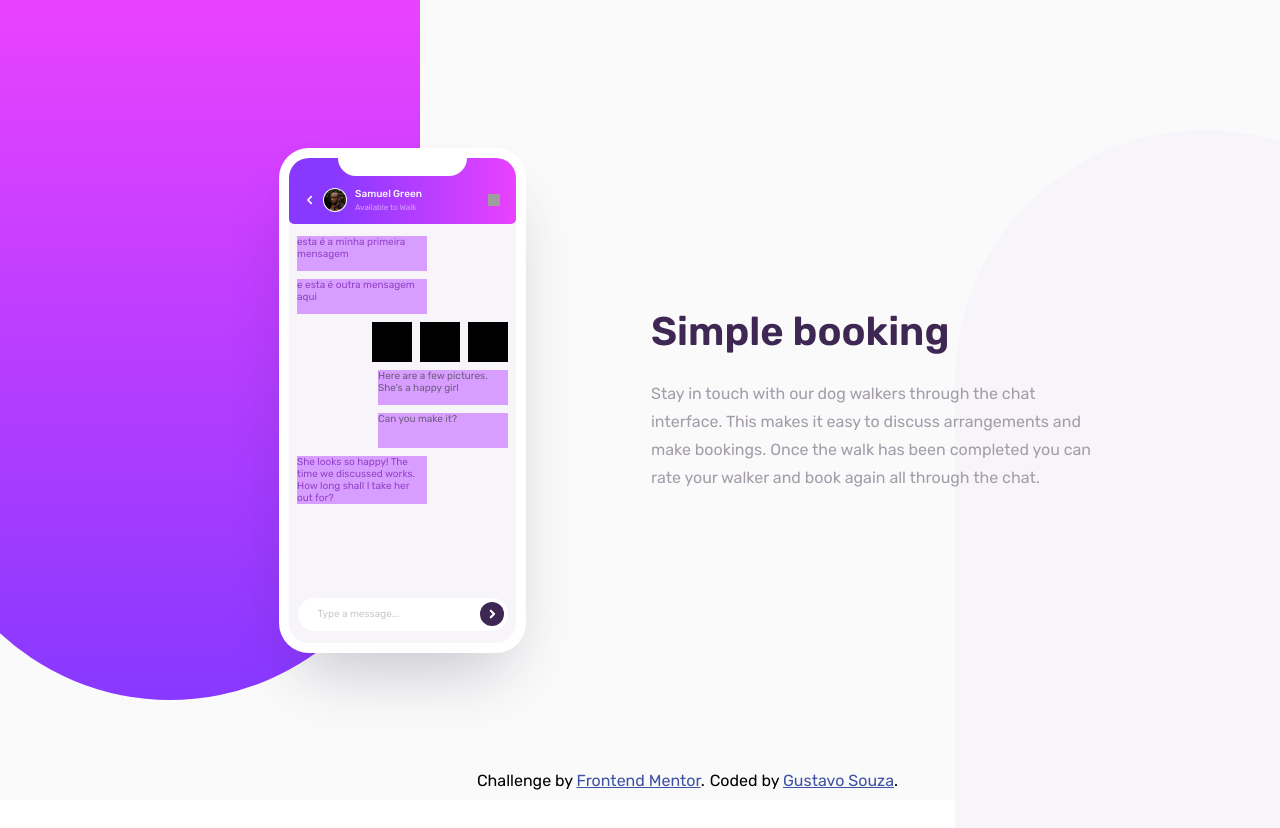
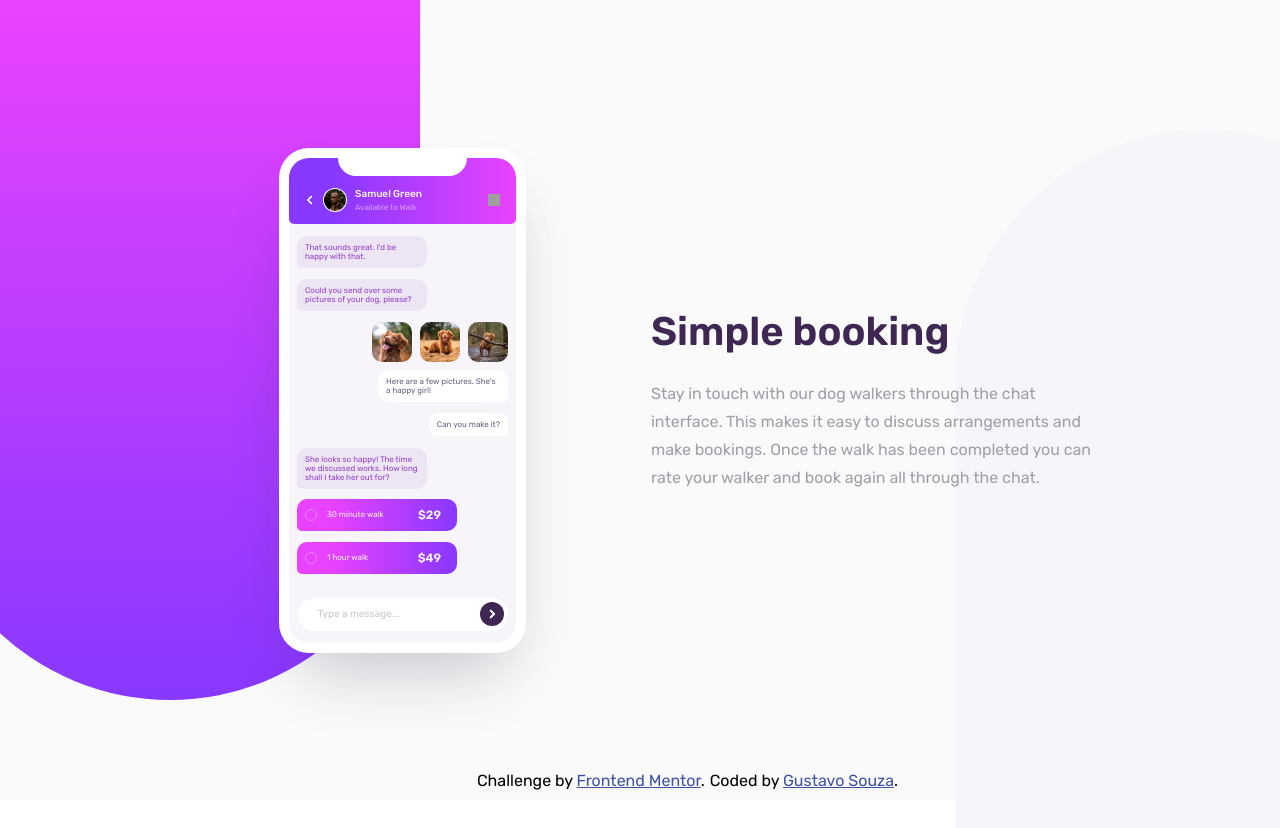
Before and after one commit to GustavoSouza123/chat-app-illustration, a React (Vite) app: page / in a window 1280 px wide. Shown: the top 828 px of the page. Built offline with nearby package versions, Linux system fonts and the light colour scheme; grey boxes are pictures that could not be loaded.

Commit message:
messages styles

```diff
--- a/src/components/CellPhone.jsx
+++ b/src/components/CellPhone.jsx
@@ -30,18 +30,18 @@ function CellPhone() {
                 </div>
                 <div className="chat">
                     <div className="content">
-                        <Message text="esta é a minha primeira mensagem" sent="false" />
-                        <Message text="e esta é outra mensagem aqui" sent="false" />
+                        <Message text="That sounds great. I'd be happy with that." sent="false" />
+                        <Message text="Could you send over some pictures of your dog, please?" sent="false" />
                         <div className="photos" sent="true">
-                            <Message type="image" />
-                            <Message type="image" />
-                            <Message type="image" />
+                            <Message type="image" src="./src/assets/dog-image-1.jpg" />
+                            <Message type="image" src="./src/assets/dog-image-2.jpg" />
+                            <Message type="image" src="./src/assets/dog-image-3.jpg" />
                         </div>
-                        <Message text="Here are a few pictures. She's a happy girl" />
-                        <Message text="Can you make it?" />
-                        <Message text="She looks so happy! The time we discussed works. How long shall I take her out for?" sent="false" />
-                        {/*<Message type="option" sent="false" />
-                        <Message type="option" sent="false" /> */}
+                        <Message text="Here are a few pictures. She's a happy girl!" />
+                        <Message text="Can you make it?" style={{'margin-bottom': '0'}} />
+                        <Message text="She looks so happy! The time we discussed works. How long shall I take her out for?" sent="false" style={{'margin-bottom': '16px'}} />
+                        <Message type="option" sent="false" text="30 minute walk" price="29" />
+                        <Message type="option" sent="false" text="1 hour walk" price="49" />
                     </div>
                     <Input />
                 </div>
--- a/src/components/Message.jsx
+++ b/src/components/Message.jsx
@@ -1,10 +1,10 @@
 import React from "react";
 import "../css/Message.css";
 
-function Message({ text, type="text", sent="true" }) {
-    return type != "image"
-        ? (
-            <div className="row" sent={sent} type={type}>
+function Message({ text, type="text", sent="true", price, style, src }) {
+    if(type === "text") {
+        return (
+            <div className="row" sent={sent} type={type} style={style}>
                 <div
                     className="message"
                     type={type}
@@ -13,16 +13,32 @@ function Message({ text, type="text", sent="true" }) {
                     {text}
                 </div>
             </div>
-        )
-        : (
+        );
+    } else if(type === "image") {
+        return (
             <div
                 className="message"
                 type={type}
                 sent={sent}
             >
-                {text}
+                <img src={src} alt="dog image" />
             </div>
         );
+    } else if(type === "option") {
+        return (
+            <div className="row" sent={sent} type={type}>
+                <div
+                    className="message"
+                    type={type}
+                    sent={sent}
+                >
+                    <div className="radio-input" />
+                    <div className="text">{text}</div>
+                    <div className="price">${price}</div>
+                </div>
+            </div>
+        );
+    }
 }
 
 export default Message;
--- a/src/css/App.css
+++ b/src/css/App.css
@@ -21,7 +21,8 @@
     --white: hsl(0, 0%, 100%);
     --light-grayish-violet: hsl(264, 33%, 97%);
     /* --very-dark-desaturated-violet:: hsl(271, 36%, 24%); */
-    --very-light-magenta: hsl(289, 100%, 72%);
+    --very-light-magenta: rgb(237, 124, 252);
+    --left-chat: rgb(237, 229, 244);
 }
 
 body {
--- a/src/css/CellPhone.css
+++ b/src/css/CellPhone.css
@@ -117,7 +117,6 @@ section.phone .screen .chat {
 section.phone .screen .chat .content {
     width: 100%;
     height: 100%;
-    padding-bottom: 16px;
     /* background: blue; */
     display: flex;
     flex-direction: column;
--- a/src/css/Message.css
+++ b/src/css/Message.css
@@ -1,28 +1,36 @@
 .row {
-    position: relative;
+    display: flex;
     width: 100%;
     min-height: 35px;
-    /* background: red; */
     margin-bottom: 8px;
 }
 
-.message:not([type="image"]) {
-    position: absolute;
-    width: 130px;
-    min-height: 100%;
-    background-color: var(--pale-violet);
-    color: var(--moderate-violet);
-    font-size: 10px;
+.row[sent="true"] {
+    justify-content: flex-end;
+}
+
+.message {
+    font-size: 8px;
+    border-radius: 10px;
+    color: var(--pale-violet);
 }
 
 .message[type="text"] {
-
+    position: absolute;
+    max-width: 130px;
+    min-height: 23px;
+    background-color: var(--left-chat);
+    color: var(--moderate-violet);
+    padding: 7px 8px;
+    border-bottom-left-radius: 5px;
 }
 
 .message[type="text"][sent="true"] {
-    background-color: var(--pale-violet);
+    background-color: var(--white);
     color: var(--desaturated-dark-violet);
-    right: 0;
+    box-shadow: 0px 30px 30px -15px rgba(221,221,221,1); /* not working? */
+    border-radius: 10px;
+    border-bottom-right-radius: 5px;
 }
 
 .photos {
@@ -30,7 +38,6 @@
     height: 40px;
     display: flex;
     gap: 8px;
-    /* background: red; */
     margin-bottom: 8px;
 }
 
@@ -41,10 +48,41 @@
 .message[type="image"] {
     width: 40px;
     height: 40px;
-    background: black;
 }
 
+.message[type="image"] img {
+    width: 100%;
+    height: 100%;
+    border-radius: 10px;
+}
 
 .message[type="option"] {
+    width: 160px;
+    height: 32px;
+    background: var(--light-violet);
+    background: linear-gradient(90deg, var(--light-magenta) 20%, var(--light-violet) 100%);
+    padding: 10px 16px 10px 8px;
+    border-bottom-left-radius: 5px;
+    display: flex;
+    align-items: center;
+}
 
+.message[type="option"] .radio-input {
+    width: 12px;
+    height: 12px;
+    background: transparent;
+    border-radius: 50%;
+    border: 1px solid var(--very-light-magenta);
+    margin-right: 10px;
 }
+
+.message[type="option"] .text {
+    color: var(--light-grayish-violet);
+    flex-grow: 1;
+}
+
+.message[type="option"] .price {
+    color: var(--light-grayish-violet);
+    font-size: 12px;
+    font-weight: 600;
+}
```
